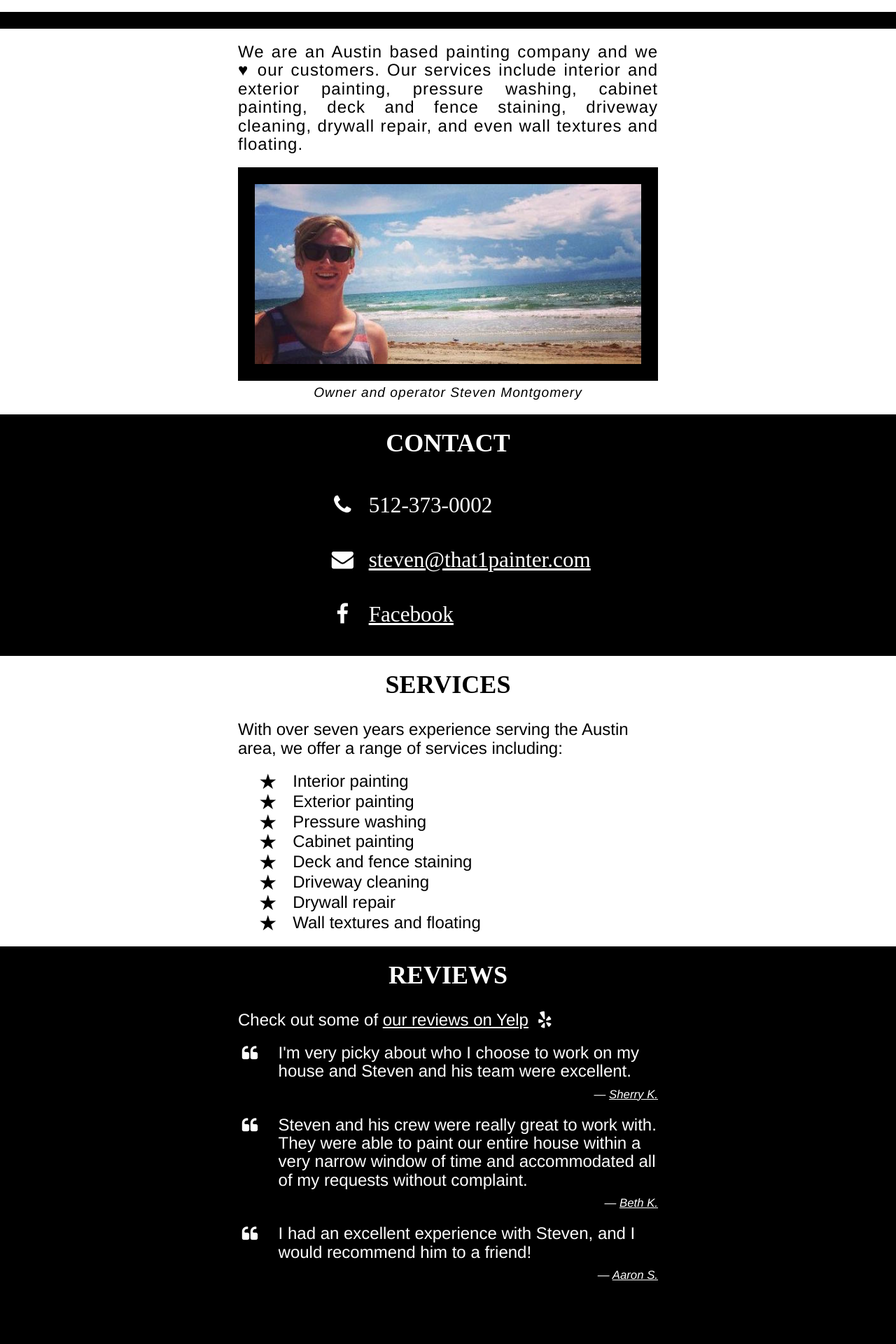
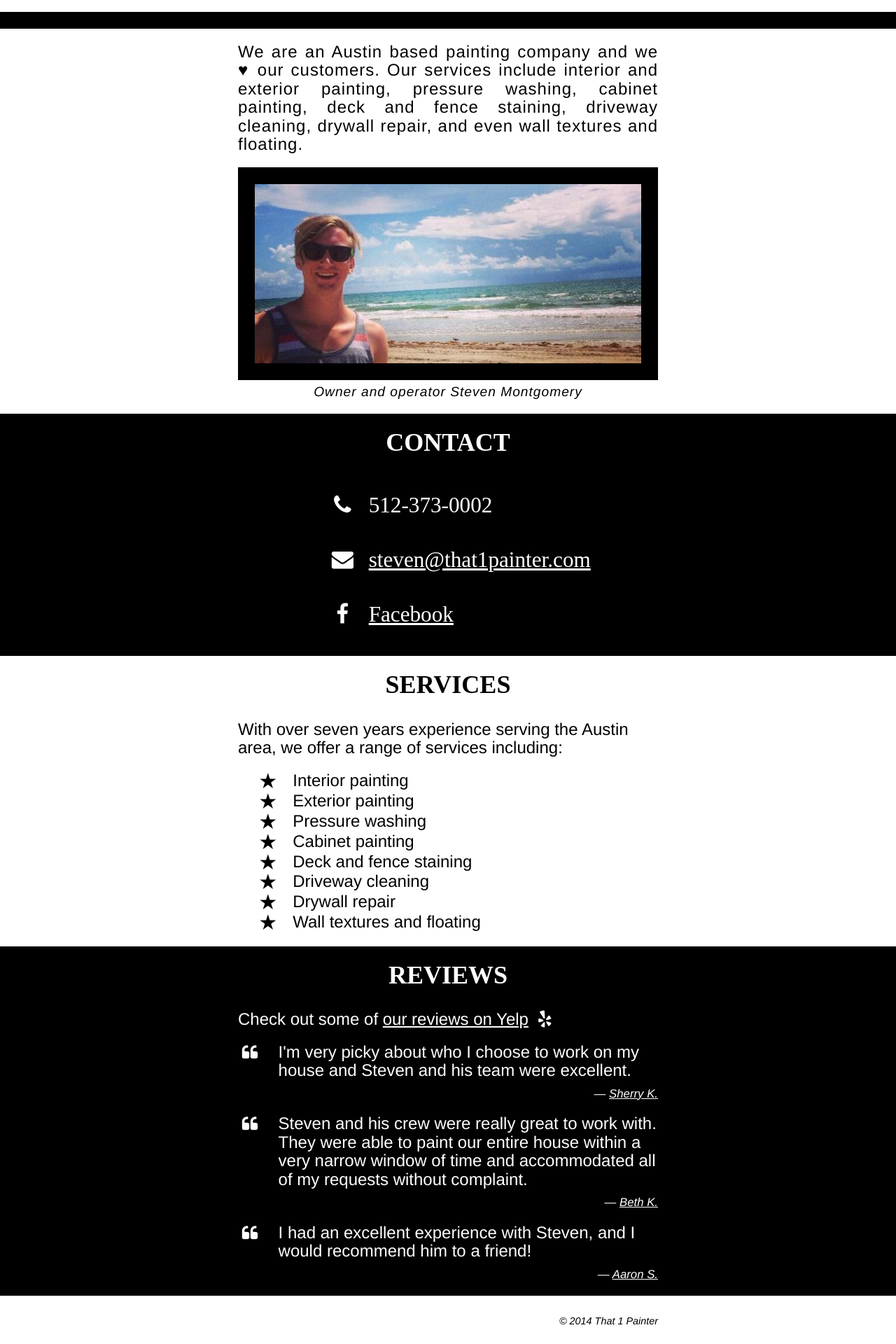
Before and after one commit to that-1-painter/that-1-painter.github.io, a Jekyll site: the page built from index.html, in a window 1280 px wide. Shown: the part 844-2764 px from the top of the page at 70% size. Built offline with Jekyll 4.4.1, drawn with Linux system fonts in a browser that asks for light colours; before the commit the page ends 2696 px from its top, so only the background shows below that.

Commit message:
added footer

```diff
--- a/css/style.css
+++ b/css/style.css
@@ -143,16 +143,16 @@ nav a + a {
 
 /* article */
 
-section > p, section > figure, section > ul, section > blockquote {
+section > p, section > figure, section > ul, section > blockquote, footer > p {
   width: 75%;
   max-width: 600px;
   margin: auto;
 }
 
 @media (max-width: 640px) {
-  section > p, section > figure, section > ul, section > blockquote {
+  section > p, section > figure, section > ul, section > blockquote, footer > p {
     width: initial;
-    padding: 10px;
+    padding: .416em;
   }
 }
 
@@ -164,18 +164,16 @@ p {
 }
 
 p + p, p + figure, p + ul, p + blockquote, blockquote + blockquote {
-  margin-top: 20px;
+  margin-top: .83em;
 }
 
 /* section */
 
 section {
-  padding: 20px 0;
-  /* padding-bottom: 20px; */
+  padding: .83em 0;
 }
 
 section:first-child {
-  /* padding-top: 20px; */
 }
 
 /* ul */
@@ -245,7 +243,7 @@ blockquote cite:before {
 }
 
 blockquote p {
-  margin-bottom: 10px;
+  margin-bottom: .416em;
   overflow: hidden;
   _overflow: visible;
   zoom: 1;
@@ -254,6 +252,21 @@ blockquote p {
 blockquote i {
   float: left;
   margin-right: 1em;
+}
+
+/* footer */
+
+footer {
+  padding: .83em 0;
+}
+
+footer p {
+  text-align: right;
+}
+
+footer small {
+  font-style: italic;
+  font-size: .6em;
 }
 
 /*******************************************************************************
--- a/index.html
+++ b/index.html
@@ -128,4 +128,12 @@ layout: default
       </cite>
     </blockquote>
   </section>
+
+  <footer class=inverted>
+    <p>
+      <small>
+        &copy; {{ site.time | date: '%Y' }} That 1 Painter
+      </small>
+    </p>
+  </footer>
 </article>
```
